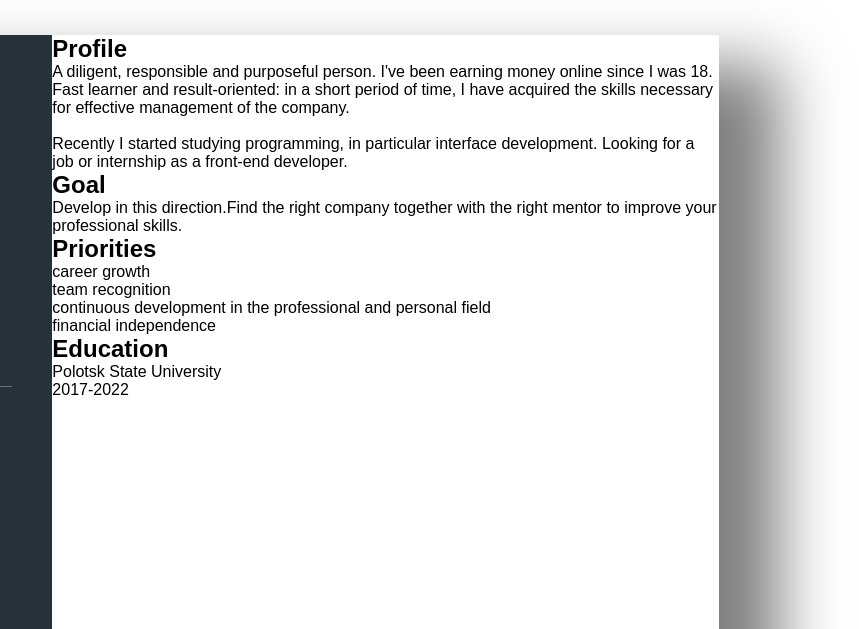
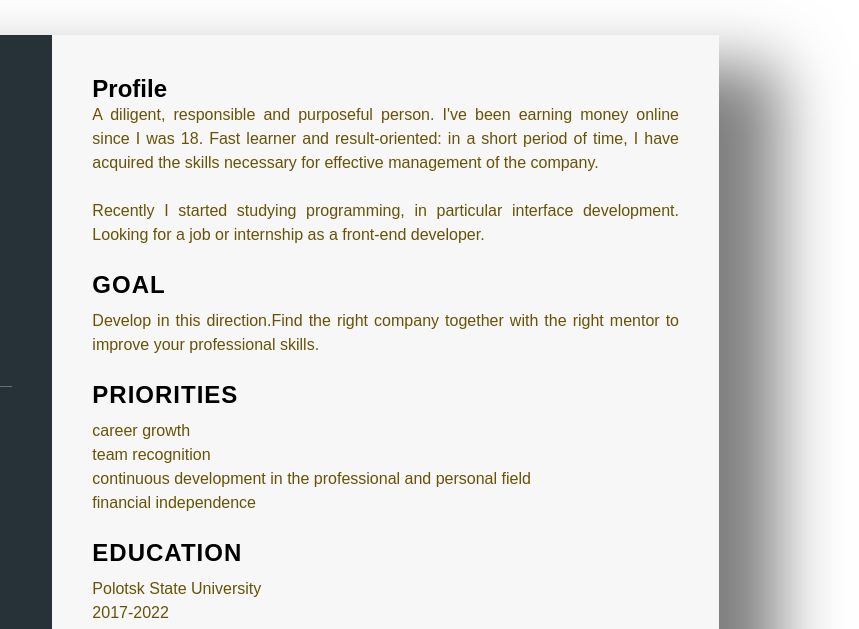
Before and after one commit to rubbbik/rsschool-cv, a plain HTML site: page index.html in a window 1280 px wide. Shown: the top 629 px of the page, 421-1280 px from the left. Drawn offline with Linux system fonts and the light colour scheme; files that its build step writes are made by us from their sources.

Commit message:
fix: corect mistakes

```diff
--- a/css/style.css
+++ b/css/style.css
@@ -119,3 +119,101 @@ line-height: 1.4em;
 .temp ul li .text3 {
     color:rgba(17, 156, 110, 0.473);
 }
+.conter .right-sd {
+    position: relative;
+    background: #f7f7f7;
+    padding: 40px;
+    grid-area: right-sd;
+}
+
+
+.right-sd:last-child{
+  margin-bottom: 0;
+}
+
+.title3 .text5 {
+    color: #f7f7f7;
+    text-transform: uppercase;
+    font-weight: 700;
+    letter-spacing: 0.9px;
+    margin-bottom: 15px;
+}
+
+.title4 .text6 {
+    color: #f7f7f7;
+    text-transform: uppercase;
+    font-weight: 700;
+    letter-spacing: 0.9px;
+    margin-bottom: 15px;
+}
+
+.title5 .text8 {
+    color: #f7f7f7;
+    text-transform: uppercase;
+    font-weight: 700;
+    letter-spacing: 0.9px;
+    margin-bottom: 15px;
+}
+
+
+.text5{
+    color: #685206;
+    font-family: ‘Helvetica Neue’, sans-serif;
+    font-size:  16px;
+    line-height: 24px;
+     margin: 0 0 24px;
+     text-align: justify;
+     text-justify: inter-word;
+}
+
+.title4{
+    color: #000000;
+    text-transform: uppercase;
+    letter-spacing: 1px;
+    margin-bottom: 10px;
+}
+
+.text6{
+    color: #685206;
+    font-family: ‘Helvetica Neue’, sans-serif;
+    font-size:  16px;
+    line-height: 24px;
+     margin: 0 0 24px;
+     text-align: justify;
+     text-justify: inter-word;
+}
+
+.title5{
+    color: #000000;
+    text-transform: uppercase;
+    letter-spacing: 1px;
+    margin-bottom: 10px;
+}
+
+.text7{
+    color: #685206;
+    font-family: ‘Helvetica Neue’, sans-serif;
+    font-size:  16px;
+    line-height: 24px;
+     margin: 0 0 24px;
+     text-align: justify;
+     text-justify: inter-word;
+}
+
+.title6{
+
+    color: #000000;
+    text-transform: uppercase;
+    letter-spacing: 1px;
+    margin-bottom: 10px;
+}
+
+.text8 {
+    color: #685206;
+    font-family: ‘Helvetica Neue’, sans-serif;
+    font-size:  16px;
+    line-height: 24px;
+     margin: 0 0 24px;
+     text-align: justify;
+     text-justify: inter-word;
+}
--- a/index.html
+++ b/index.html
@@ -4,7 +4,7 @@
     <meta charset="UTF-8">
     <meta http-equiv="X-UA-Compatible" content="IE=edge">
     <meta name="viewport" content="width=device-width, initial-scale=1.0">
-    <link rel="stylesheet" href="style.css" >
+    <link rel="stylesheet" href="/rsschool-cv/css/style.css" >
     <title>CV Rubik Antonyan</title>
     <link rel="stylesheet" href="https://cdnjs.cloudflare.com/ajax/libs/font-awesome/4.7.0/css/font-awesome.css" integrity="sha512-5A8nwdMOWrSz20fDsjczgUidUBR8liPYU+WymTZP1lmY9G6Oc7HlZv156XqnsgNUzTyMefFTcsFH/tnJE/+xBg==" crossorigin="anonymous" referrerpolicy="no-referrer" />
 </head>
```
